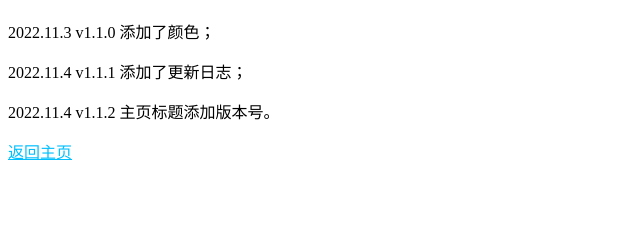
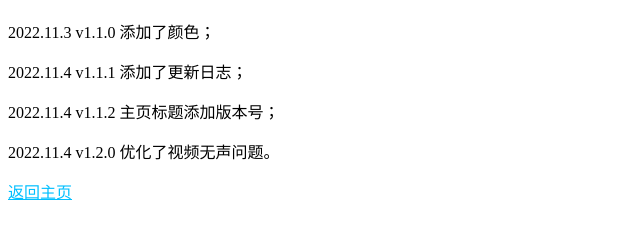
Before and after one commit to wyz121212/zzxtjjrj, a plain HTML site: page gxrz.html in a window 1280 px wide. Shown: the part 70-308 px from the top of the page, without its empty margins (0-640 px from the left). Drawn offline with Linux system fonts and the light colour scheme.

Commit message:
Update gxrz.html

```diff
--- a/gxrz.html
+++ b/gxrz.html
@@ -8,7 +8,8 @@
 <h1>更新日志</h1>
 <p>2022.11.3 v1.1.0 添加了颜色；</p>
 <p>2022.11.4 v1.1.1 添加了更新日志；</p>
-<p>2022.11.4 v1.1.2 主页标题添加版本号。</p>
+<p>2022.11.4 v1.1.2 主页标题添加版本号；</p>
+<p>2022.11.4 v1.2.0 优化了视频无声问题。</p>
 <a href="index.html" style="color: deepskyblue">返回主页</a>
 </body>
 </html>
```
